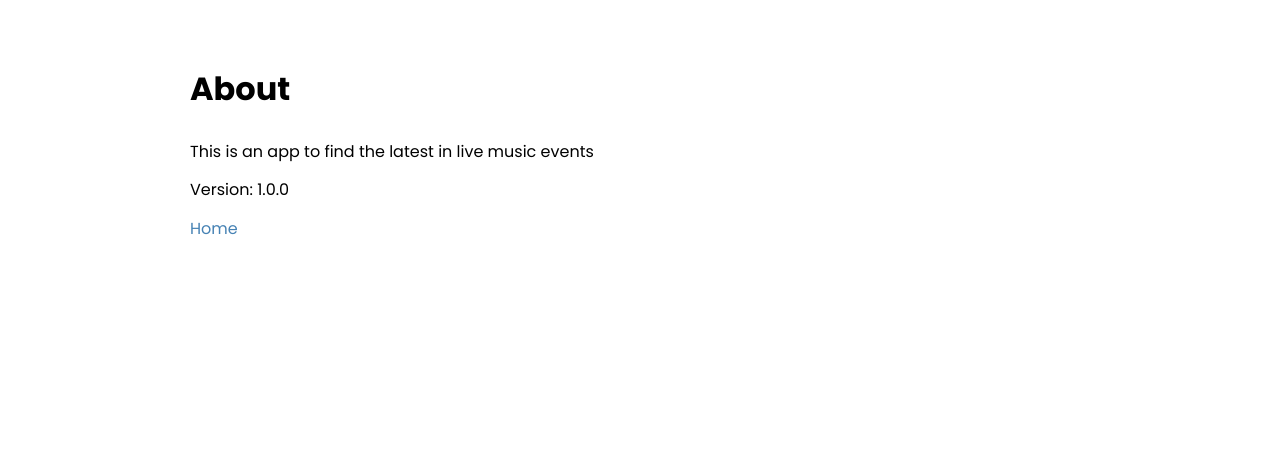
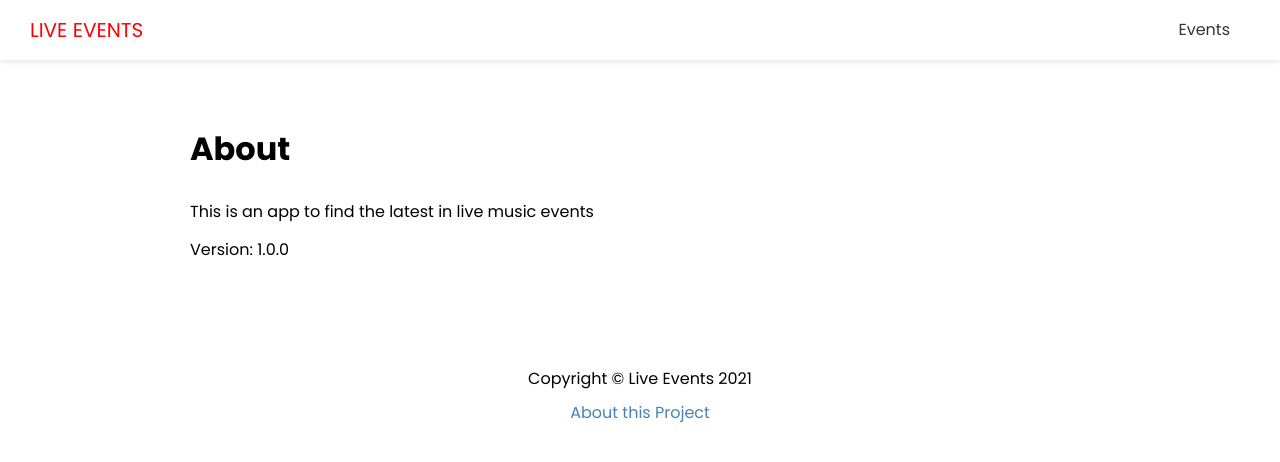
Before and after one commit to jonathanjacka/live-events-frontend, a Next.js app: page /about in a window 1280 px wide. Shown: the top 462 px of the page. Built offline with nearby package versions, Linux system fonts and the light colour scheme.

Commit message:
Added Header, Footer to Layout

```diff
--- /dev/null
+++ b/components/Footer.js
@@ -0,0 +1,14 @@
+import Link from 'next/link';
+import styles from '../styles/Footer.module.css';
+
+export const Footer = () => {
+  return (
+    <footer className={styles.footer}>
+      <p>Copyright &copy; Live Events 2021</p>
+
+      <p>
+        <Link href='/about'>About this Project</Link>
+      </p>
+    </footer>
+  );
+};
--- /dev/null
+++ b/components/Header.js
@@ -0,0 +1,22 @@
+import Link from 'next/link';
+import styles from '../styles/Header.module.css';
+
+export const Header = () => {
+  return (
+    <header className={styles.header}>
+      <div className={styles.logo}>
+        <Link href='/'>
+          <a>Live Events</a>
+        </Link>
+      </div>
+
+      <nav>
+        <ul>
+          <li>
+            <Link href='/events'>Events</Link>
+          </li>
+        </ul>
+      </nav>
+    </header>
+  );
+};
--- a/components/Layout.js
+++ b/components/Layout.js
@@ -1,4 +1,6 @@
 import Head from 'next/head';
+import { Header } from './Header';
+import { Footer } from './Footer';
 import styles from '../styles/Layout.module.css';
 
 export const Layout = ({ title, keywords, description, children }) => {
@@ -10,7 +12,10 @@
         <meta name='keywords' content={keywords} />
       </Head>
 
+      <Header />
+
       <div className={styles.container}>{children}</div>
+      <Footer />
     </div>
   );
 };
--- a/pages/about.js
+++ b/pages/about.js
@@ -7,7 +7,6 @@
       <h1>About</h1>
       <p>This is an app to find the latest in live music events</p>
       <p>Version: 1.0.0</p>
-      <Link href='/'>Home</Link>
     </Layout>
   );
 }
--- /dev/null
+++ b/styles/Footer.module.css
@@ -0,0 +1,8 @@
+.footer {
+  margin: 100px 0 40px;
+  text-align: center;
+}
+
+.footer p {
+  margin: 5px 0;
+}
--- /dev/null
+++ b/styles/Header.module.css
@@ -0,0 +1,56 @@
+.header {
+  display: flex;
+  justify-content: space-between;
+  align-items: center;
+  background: #fff;
+  color: #333;
+  height: 60px;
+  padding: 0 30px;
+  box-shadow: 0 2px 5px rgba(0, 0, 0, 0.1);
+}
+
+.header a {
+  color: #333;
+  margin-right: 20px;
+}
+
+.header a:hover {
+  color: #000;
+}
+.header ul {
+  display: flex;
+  align-items: center;
+  justify-content: center;
+  list-style: none;
+}
+
+.logo {
+  color: red;
+  font-size: 20px;
+  text-transform: uppercase;
+}
+
+.logo a {
+  color: red;
+}
+
+@media (max-width: 768px) {
+  .header {
+    flex-direction: column;
+    height: auto;
+  }
+
+  .header ul {
+    margin: 20px 0;
+    flex-direction: column;
+    text-align: center;
+  }
+
+  .header a {
+    margin-right: 0;
+  }
+
+  .logo {
+    margin: 20px 0;
+  }
+}
```
